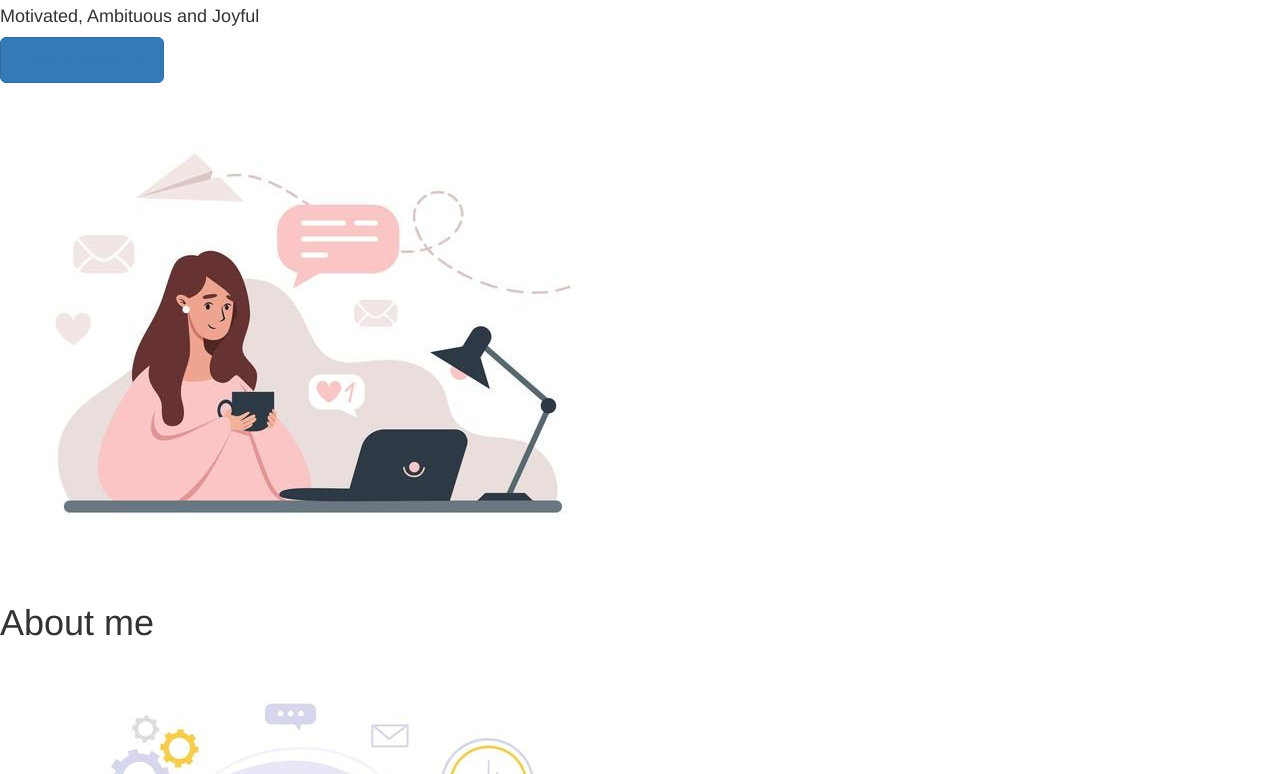
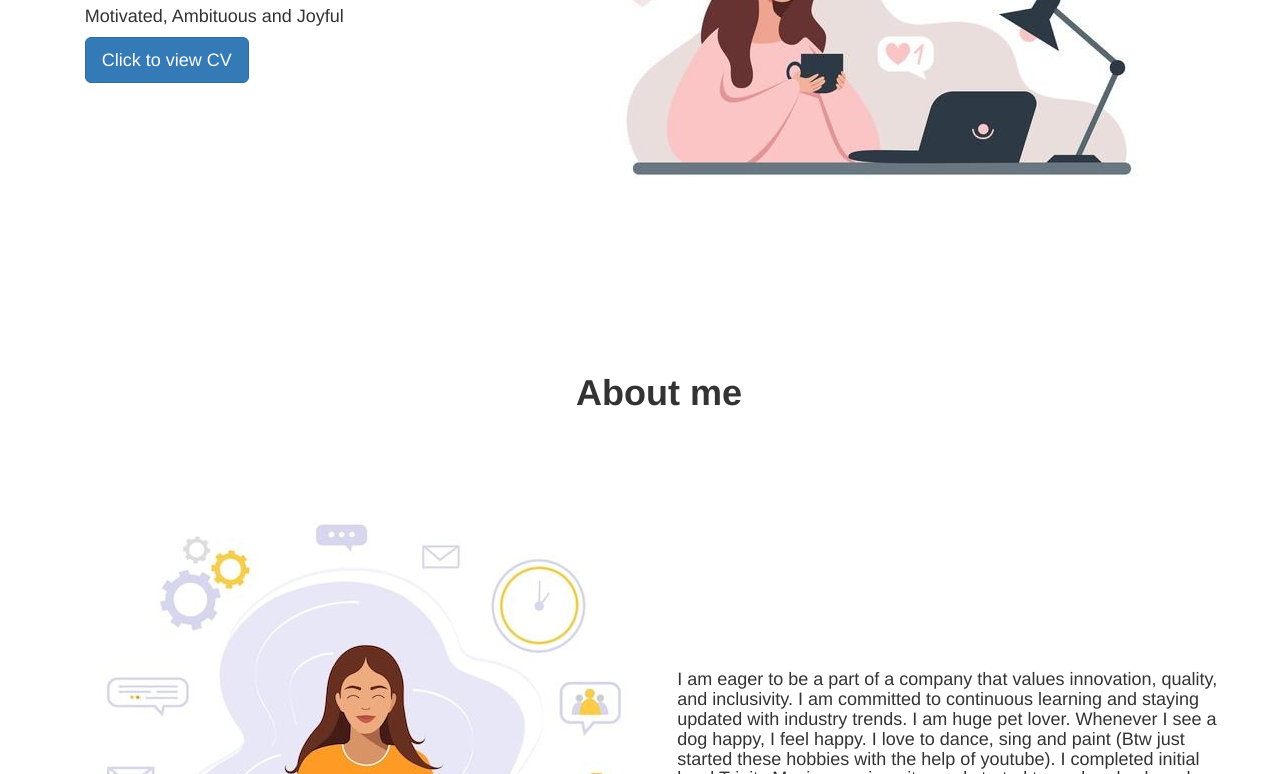
Before and after one commit to dhikwik/dhiksha_profile, a plain HTML site: page index.html in a window 1280 px wide. Shown: the part 394-1168 px from the top of the page. Drawn offline with nearby package versions, Linux system fonts and the light colour scheme.

Commit message:
corrected css name

```diff
--- a/index.html
+++ b/index.html
@@ -11,7 +11,7 @@
     <script src="https://ajax.googleapis.com/ajax/libs/jquery/3.5.1/jquery.min.js"></script>
     <script src="https://maxcdn.bootstrapcdn.com/bootstrap/3.4.1/js/bootstrap.min.js"></script>
 
-    <link href="profile_1.css" rel="stylesheet" type="text/css">
+    <link href="index.css" rel="stylesheet" type="text/css">
 
     <link rel="stylesheet" type="text/css" href="https://cdnjs.cloudflare.com/ajax/libs/font-awesome/6.0.0/css/all.min.css">
     </head>
```
